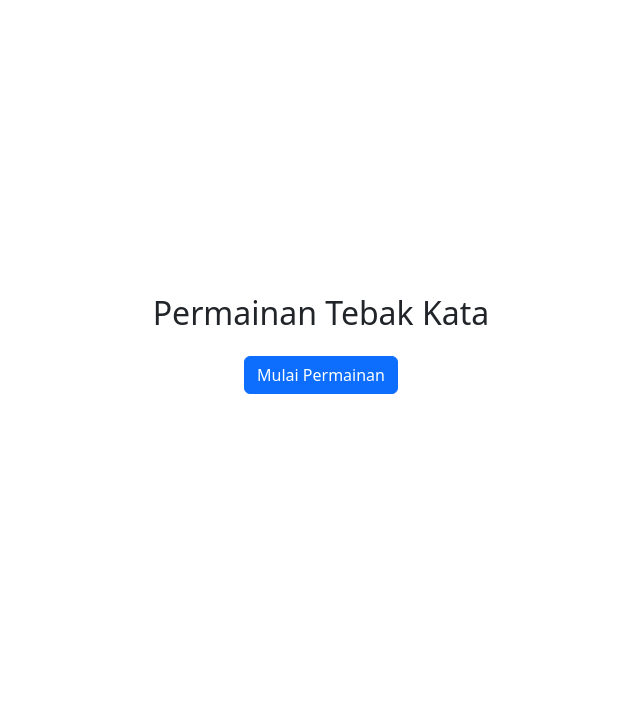
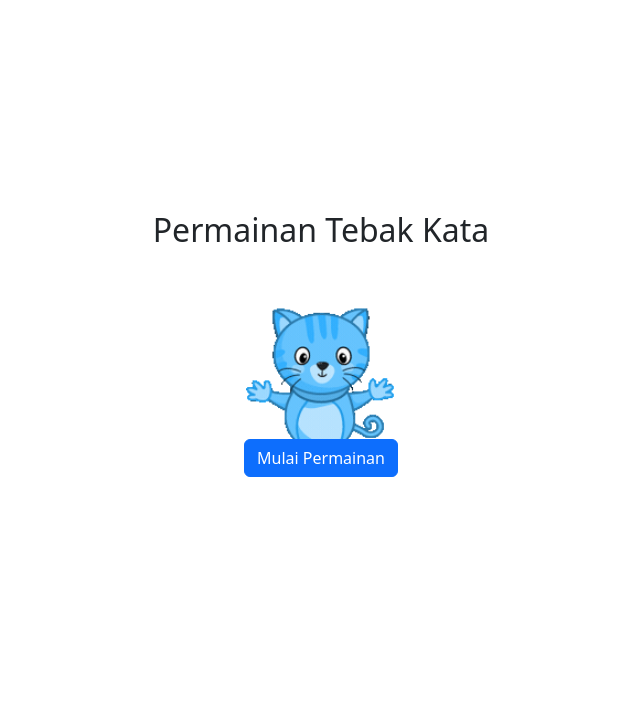
Before and after one commit to SaifulRahmanCoding/tebak-kata, a PHP site: page / in a window 1280 px wide. Shown: the top 717 px of the page, without its empty margins (319-959 px from the left). Run offline with PHP 8.4, Linux system fonts and the light colour scheme.

Commit message:
add animation

```diff
--- a/index.php
+++ b/index.php
@@ -1,6 +1,9 @@
 <?php require_once('layout/header.php'); ?>
 <div class="container my-4 d-flex flex-column justify-content-center" style="height: 80vh;">
     <h2 class="text-center mb-4">Permainan Tebak Kata</h2>
+    <div class="text-center">
+        <img src="assets/gif/welcome.gif" alt="cat gif" width="150">
+    </div>
     <div class="text-center">
         <a href="start.php" class="btn btn-primary">Mulai Permainan</a>
     </div>
--- a/score.php
+++ b/score.php
@@ -50,6 +50,7 @@ for ($i = 0; $i < count($jawaban); $i++) {
         <?php endfor; ?>
     </div>
     <div class=" card col-12 col-lg-6 py-4 m-auto">
+        <img src="assets/gif/over.gif" alt="over gif" width="200" class="mb-3 m-auto">
         <h3 class="text-center">poin yang anda dapat adalah</h3>
         <h1 class="fw-bolder text-center text-primary"><?= $score ?></h1>
         <div class="row mt-4">
```
Also changed, not shown: assets/gif/over.gif (added), assets/gif/welcome.gif (added).
